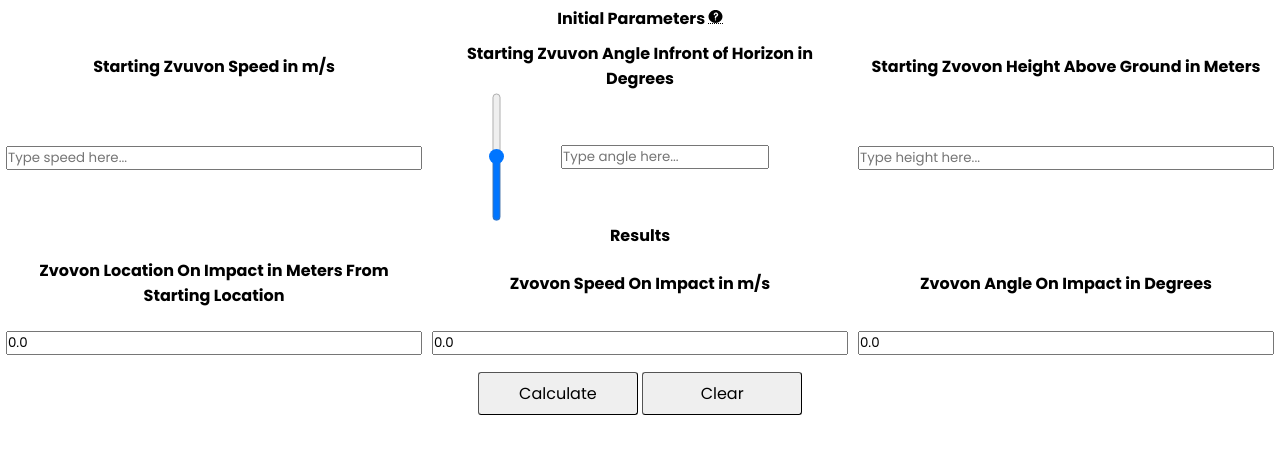
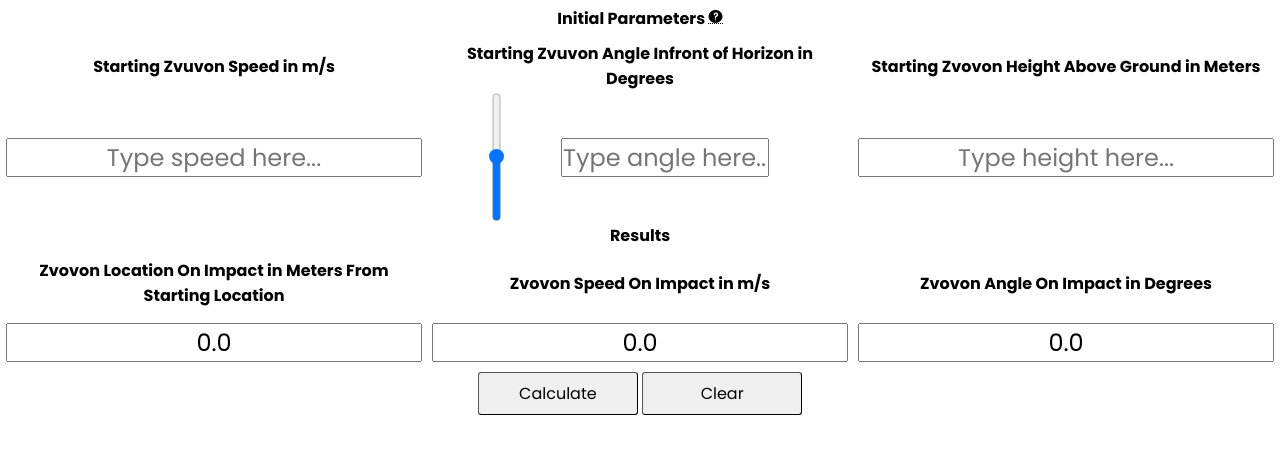
Before and after one commit to orelhochenboym/zvuvon-calculator-assignment, a Flask app: page / in a window 1280 px wide. Shown: the top 454 px of the page. Run offline with Flask 2, Linux system fonts and the light colour scheme.

Commit message:
changed font size
title

```diff
--- a/frontend/templates/static/css/styles.css
+++ b/frontend/templates/static/css/styles.css
@@ -12,6 +12,8 @@ table {
 
 .input {
   width: 100%;
+  font-size: 1.5rem;
+  text-align: center;
 }
 
 .table-heading,
--- a/frontend/templates/static/css/styles.scss
+++ b/frontend/templates/static/css/styles.scss
@@ -7,14 +7,12 @@
 
 table {
     width: 100%;
-    // position: absolute;
-    // top: 50%;
-    // left: 50%;
-    // transform: translate(-50%, -50%);
 }
 
 .input {
     width: 100%;
+    font-size: 1.5rem;
+    text-align: center;
 }
 
 .table-heading,
```
Also changed, not shown: 1 other file.
